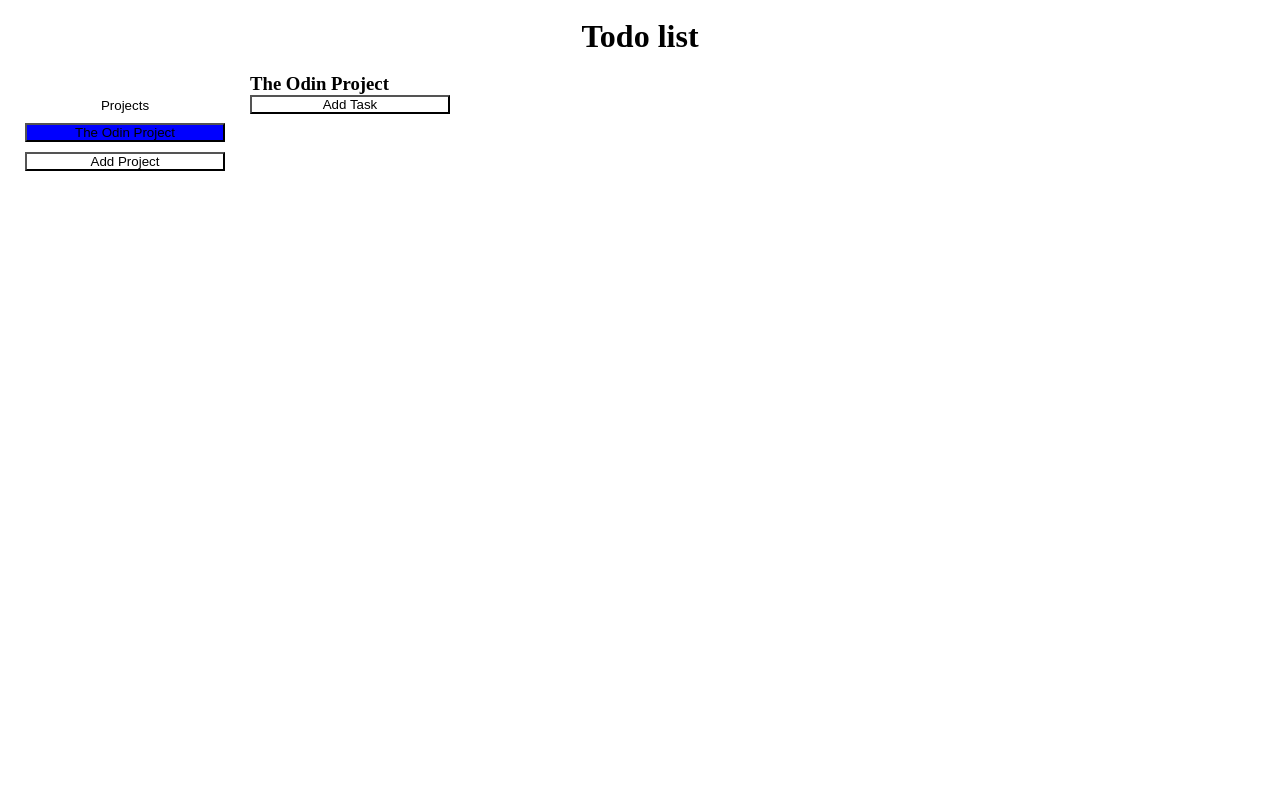
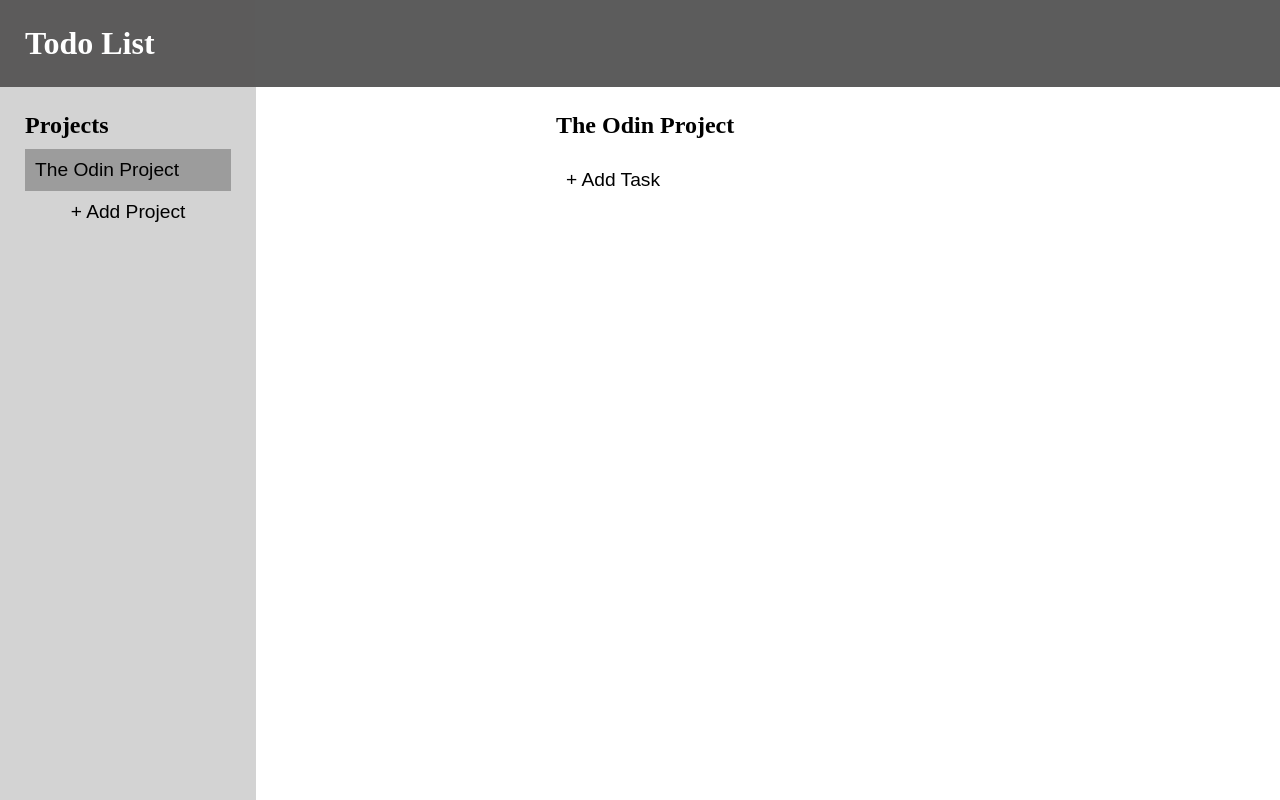
Before and after one commit to RisingToTheSky/Todo-list, a website built with webpack: page src/index.html in a window 1280 px wide. Built offline with nearby package versions, Linux system fonts and the light colour scheme.

Commit message:
Add styling

```diff
--- a/src/DOM/initialPage.js
+++ b/src/DOM/initialPage.js
@@ -32,6 +32,7 @@
             projectButton.classList.add("project");
             if (project.title === "The Odin Project") {
                 projectButton.classList.add("active");
+                generateTasks(project);
             }
             projectContainer.appendChild(projectButton);
         });
@@ -70,6 +71,10 @@
     let taskDueDate = document.getElementById("taskDueDate").value;
     let taskPriority = document.querySelector("#taskPriority").value;
 
+    if (taskTitle === "" || taskDueDate === "" || taskPriority === "") {
+        alert("You need to fill this in");
+        return;
+    }
     let activeProjectTitle = document.querySelector(".project.active").textContent;
     let activeProject = projectList.projects.find(project => project.title === activeProjectTitle);
     const date = format(taskDueDate, "dd-MM-yyyy");
@@ -81,6 +86,10 @@
 
 function createProject() {
     let projectTitle = document.getElementById("projectTitle").value;
+    if (projectTitle === "") {
+        alert("Fill in a title!");
+        return;
+    }
     let project = new Project(projectTitle);
     projectList.addProjectToProjectList(project);
     saveToStorage(projectList);
@@ -88,16 +97,15 @@
     projectButton.classList.add("project");
     projectButton.textContent = projectTitle;
     projectContainer.appendChild(projectButton);
-    console.log(projectList);
 }
 
 function initialPage() {
     const addTask = document.createElement("button");
-    addTask.textContent = "Add Task";
+    addTask.textContent = "+ Add Task";
     addTask.classList.add("addTask");
     main.appendChild(addTask);
 
-    const projects = document.createElement("button");
+    const projects = document.createElement("p");
     projects.classList.add("projects");
     projects.textContent = "Projects";
     sidebar.appendChild(projects);
@@ -105,7 +113,7 @@
     sidebar.appendChild(projectContainer);
 
     const addProject = document.createElement("button");
-    addProject.textContent = "Add Project";
+    addProject.textContent = "+ Add Project";
     addProject.classList.add("addProject");
     sidebar.appendChild(addProject);
 
--- a/src/DOM/projectDialog.js
+++ b/src/DOM/projectDialog.js
@@ -16,12 +16,11 @@
     form.id = "Project-Form";
     titleElement.id = "projectTitle";
     titleElement.placeholder = "Title";
-    titleElement.maxLength = "20";
-
+    titleElement.maxLength = "40";
+    titleElement.name = "title";
     addProjectButton.textContent = "Add Project";
     addProjectButton.classList.add("submitProject");
     h3.textContent = "Project";
-
     dialog.appendChild(form);
     form.appendChild(h3);
     form.appendChild(titleElement);
--- a/src/index.html
+++ b/src/index.html
@@ -7,7 +7,7 @@
 </head>
 <body>
     <header>
-        <h1>Todo list</h1>
+        <h1>Todo List</h1>
     </header>
 
     <div class="sidebar">
--- a/src/style.css
+++ b/src/style.css
@@ -3,19 +3,27 @@
     padding: 0;
 }
 
+:root {
+    --header: #181717;
+}
+
 body {
     display: grid;
-    grid-template-columns: 1fr 5fr;
+    grid-template-columns: 1fr 4fr;
     grid-template-rows: 1fr 10fr;
     height: 100vh;
 }
 
 header {
     display: flex;
-    justify-content: center;
+    justify-content: flex-start;
+    padding: 25px;
     align-items: center;
     grid-row: 1 / 2;
     grid-column: 1 / 4;
+    background-color: var(--header);
+    color: #ffffff;
+    opacity: 0.7;
 }
 
 .sidebar {
@@ -24,34 +32,59 @@
     flex-direction: column;
     gap: 10px;
     grid-row: 2 / 3;
+    background-color: lightgray;
 }
 
+h1 {
+    align-self: center;
+}
 .projectContainer {
     display: flex;
     flex-direction: column;
     gap: 10px;
 }
 
-.main {
-    grid-column: 2 / 4;
-}
-
 button {
-    width: 200px;
     cursor: pointer;
     background: none;
 }
 
+button:hover {
+    background-color: #808080a8;
+}
+
 .projects {
+    font-size: 1.5rem;
+    font-weight: bolder;
     background: none;
-    border: none;
 }
 
 .projects:hover {
     cursor: default;
 }
+
+.project {
+    display: flex;
+    justify-content: flex-start;
+    font-size: 1.2rem;
+    border: none;
+    padding: 10px;
+}
+
+.addProject {
+    font-size: 1.2rem;
+    border: none;
+}
+
+#main {
+    grid-column: 2 / 4;
+    padding-left: 300px;
+    padding-top: 25px;
+    padding-right: 300px;
+}
+
 .active {
-    background-color: blue;
+    background-color: #808080a8;
 }
 
 .taskContainer {
@@ -64,11 +97,21 @@
     display: flex;
     align-items: center;
     gap: 20px;
-    width: 500px;
+    width: 490px;
     padding: 5px;
     height: 30px;
     margin-right: auto;
     border: 1px solid black;
+    font-size: 1.3rem;
+}
+
+.addTask {
+    padding: 10px;
+    font-size: 1.2rem;
+    border: none;
+    width: 502px;
+    display: flex;
+    margin-top: 10px;
 }
 
 #priorityLow, #priorityMedium, #priorityHigh {
@@ -128,3 +171,8 @@
     display: flex;
     gap: 10px;
 }
+
+h3 {
+    padding-bottom: 10px;
+    font-size: 1.5rem;
+}
```
